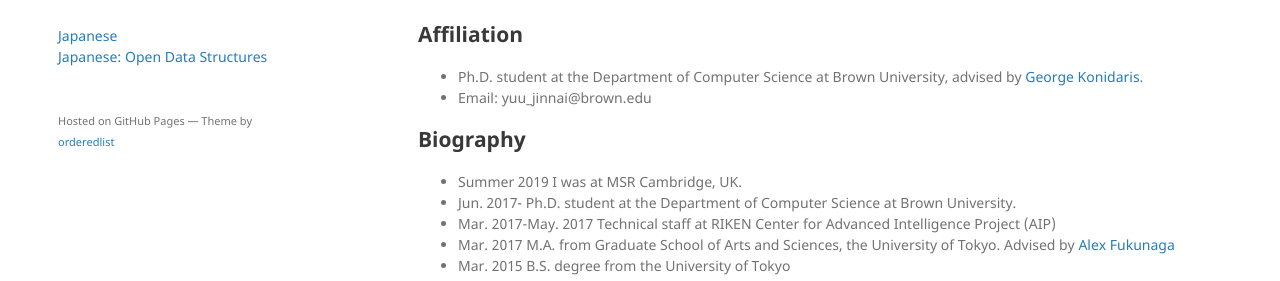
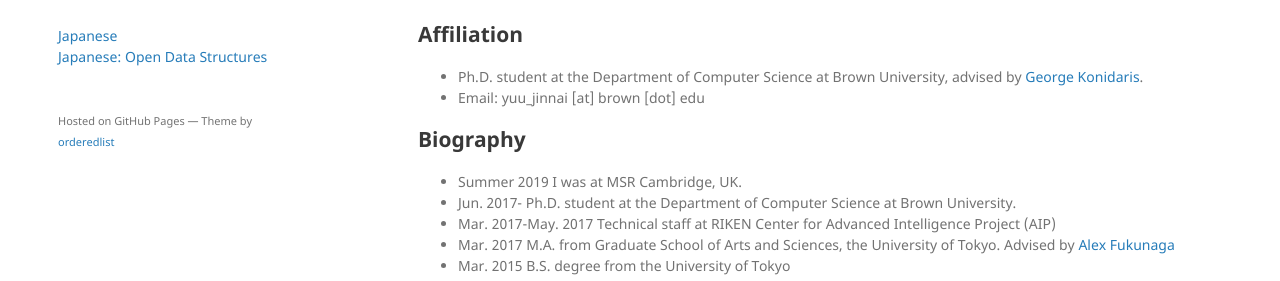
Before and after one commit to jinnaiyuu/jinnaiyuu.github.io, a Jekyll site: the page built from index.md, in a window 1280 px wide and 900 px high. Shown: the part 311-592 px from the top of the window. Built offline with Jekyll 4.4.1, drawn with Linux system fonts in a browser that asks for light colours; our own code applies the rules of GitHub Pages for plain Markdown files.

Commit message:
fixed email address

```diff
--- a/index.md
+++ b/index.md
@@ -4,7 +4,7 @@
 ## Affiliation
 
 - Ph.D. student at the Department of Computer Science at Brown University, advised by [George Konidaris](http://cs.brown.edu/people/gdk/).
-- Email: yuu_jinnai@brown.edu
+- Email: yuu_jinnai [at] brown [dot] edu
 
 ## Biography
 
```
